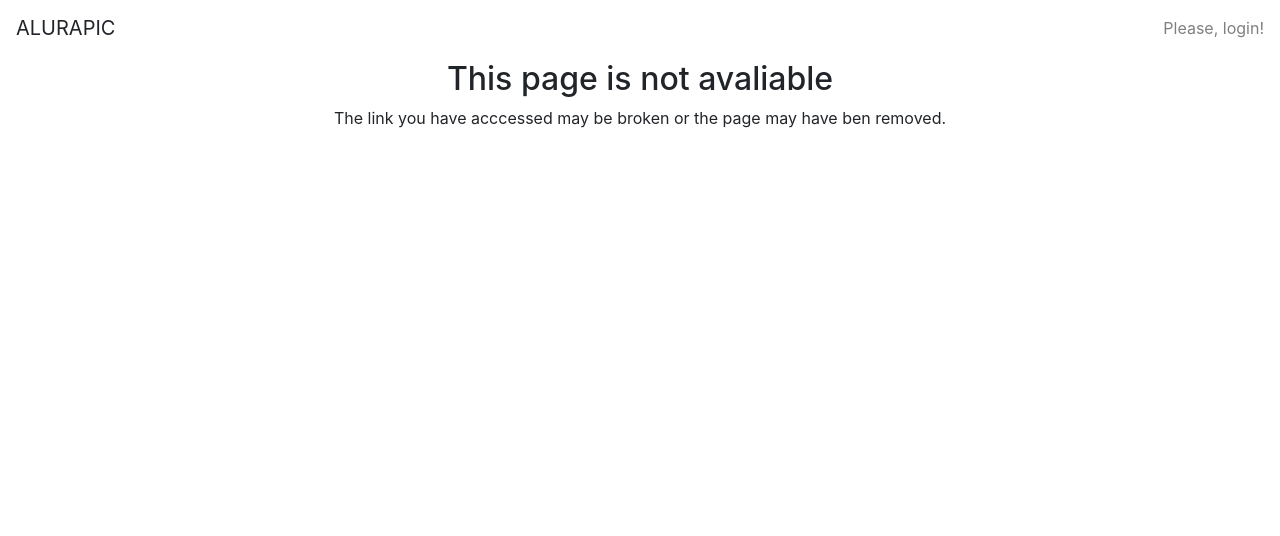
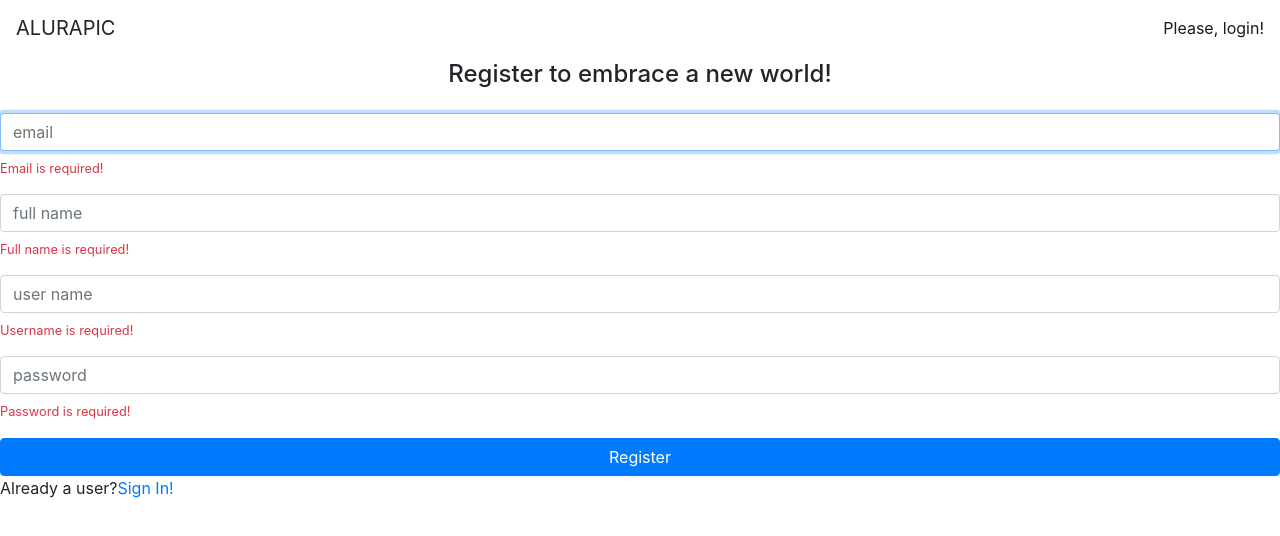
Before and after one commit to helenofn/angular-fundamentals, an Angular app: page /signup in a window 1280 px wide. Shown: the top 536 px of the page. Built offline with nearby package versions, Linux system fonts and the light colour scheme.

Commit message:
validação de formulário

```diff
--- a/src/app/app.routing.modue.ts
+++ b/src/app/app.routing.modue.ts
@@ -3,6 +3,7 @@
 import { AuthGuard } from './core/auth/auth.guard';
 import { NotFoundComponent } from './erros/not-found/not-found.component';
 import { SignInComponent } from './home/signin/signin.component';
+import { SignUpComponent } from './home/signup/signup.component';
 
 import { PhotoFormComponent } from './photos/photo-form/photo-form.component';
 import { PhotoListComponent } from './photos/photo-list/photo-list.component';
@@ -13,6 +14,10 @@
         path: '',
         component: SignInComponent,
         canActivate: [AuthGuard]
+    },
+    {
+        path: 'signup',
+        component: SignUpComponent
     },
     {
         path: 'user/:userName',
--- a/src/app/core/core.module.ts
+++ b/src/app/core/core.module.ts
@@ -1,12 +1,14 @@
 import { CommonModule } from '@angular/common';
 import { NgModule } from '@angular/core';
+import { RouterModule } from '@angular/router';
 import { HeaderComponent } from './header/header.component';
 
 @NgModule({
     declarations: [HeaderComponent],
     exports: [HeaderComponent],
     imports:[
-        CommonModule
+        CommonModule,
+        RouterModule
     ]
 })
 export class CoreModule{
--- a/src/app/core/header/header.component.html
+++ b/src/app/core/header/header.component.html
@@ -9,7 +9,7 @@
 
         <ng-template #login>
             <span class="navbar-text">
-                Please, login!
+                <a [routerLink]="['']"> Please, login!</a>
             </span>
         </ng-template>
 
--- a/src/app/home/home.module.ts
+++ b/src/app/home/home.module.ts
@@ -1,15 +1,17 @@
 import { NgModule } from '@angular/core';
 import { SignInComponent } from './signin/signin.component';
-import { ReactiveFormsModule } from '@angular/forms';
+import { FormsModule, ReactiveFormsModule } from '@angular/forms';
 import { CommonModule } from '@angular/common';
 import { VMessageComponent } from '../shared/components/vmessage/vmessage.component';
 import { VMessageModule } from '../shared/components/vmessage/vmessage.module';
 import { RouterModule } from '@angular/router';
+import { SignUpComponent } from './signup/signup.component';
 
 @NgModule({
-    declarations:[ SignInComponent ],
+    declarations:[ SignInComponent, SignUpComponent ],
     imports: [
         ReactiveFormsModule,
+        FormsModule,
         CommonModule,
         VMessageModule,
         RouterModule
--- /dev/null
+++ b/src/app/home/signup/signup.component.html
@@ -0,0 +1,71 @@
+<h4 class="text-center"> Register to embrace a new world!</h4>
+
+<form [formGroup]="signupForm" class="form mt-4">
+    <div class="form-group">
+        <input formControlName="email"  placeholder="email" class="form-control" autofocus >
+        <ap-vmessage
+            *ngIf="signupForm.get('email').errors?.required"
+            text="Email is required!">
+        </ap-vmessage>
+        <ap-vmessage
+            *ngIf="signupForm.get('email').errors?.email"
+            text="Invalid e-mail!">
+        </ap-vmessage>
+    </div>
+
+    <div class="form-group">
+        <input formControlName="fullName" placeholder="full name" class="form-control">
+        <ap-vmessage
+            *ngIf="signupForm.get('fullName').errors?.required"
+            text="Full name is required!">
+        </ap-vmessage>
+        <ap-vmessage
+            *ngIf="signupForm.get('fullName').errors?.minlength"
+            text="Minimum length is 2">
+        </ap-vmessage>
+        <ap-vmessage
+            *ngIf="signupForm.get('fullName').errors?.maxlength"
+            text="Maximum length is 40">
+        </ap-vmessage>
+    </div>
+
+    <div class="form-group">
+        <input formControlName="userName" placeholder="user name" class="form-control">
+        <ap-vmessage
+            *ngIf="signupForm.get('userName').errors?.required"
+            text="Username is required!">
+        </ap-vmessage>
+        <ap-vmessage
+            *ngIf="signupForm.get('userName').errors?.minlength"
+            text="Minimum length is 2">
+        </ap-vmessage>
+        <ap-vmessage
+            *ngIf="signupForm.get('userName').errors?.maxlength"
+            text="Maximum length is 30">
+        </ap-vmessage>
+        <ap-vmessage
+            *ngIf="signupForm.get('userName').errors?.pattern"
+            text="Must be lowercase">
+        </ap-vmessage>
+    </div>
+
+    <div class="form-group">
+        <input formControlName="password" type="password" placeholder="password" class="form-control">
+        <ap-vmessage
+            *ngIf="signupForm.get('password').errors?.required"
+            text="Password is required!">
+        </ap-vmessage>
+        <ap-vmessage
+            *ngIf="signupForm.get('password').errors?.minlength"
+            text="Minimum length is 8">
+        </ap-vmessage>
+        <ap-vmessage
+            *ngIf="signupForm.get('password').errors?.maxlength"
+            text="Maximum length is 14">
+        </ap-vmessage>
+    </div>
+
+    <button class="btn btn-primary btn-block">Register</button>
+
+    <p>Already a user?<a [routerLink]="['']">Sign In!</a></p>
+</form>
--- /dev/null
+++ b/src/app/home/signup/signup.component.ts
@@ -0,0 +1,22 @@
+import { Component, OnInit } from '@angular/core';
+import { FormBuilder, FormGroup, Validators } from '@angular/forms';
+
+@Component({
+    templateUrl: './signup.component.html'
+})
+export class SignUpComponent implements OnInit{
+
+    signupForm: FormGroup;
+
+    constructor(private formBuilder: FormBuilder){}
+
+    ngOnInit(): void {
+        this.signupForm = this.formBuilder.group({
+            email: ['', [Validators.required, Validators.email]],
+            fullName: ['', [Validators.required, Validators.minLength(2), Validators.maxLength(40)]],
+            userName: ['', [Validators.required, Validators.pattern(/^[a-z0-9_\-]+$/), Validators.minLength(2), Validators.maxLength(30)]],
+            password: ['', [Validators.required, Validators.minLength(8), Validators.maxLength(14)]]
+        });
+    }
+
+}
```
